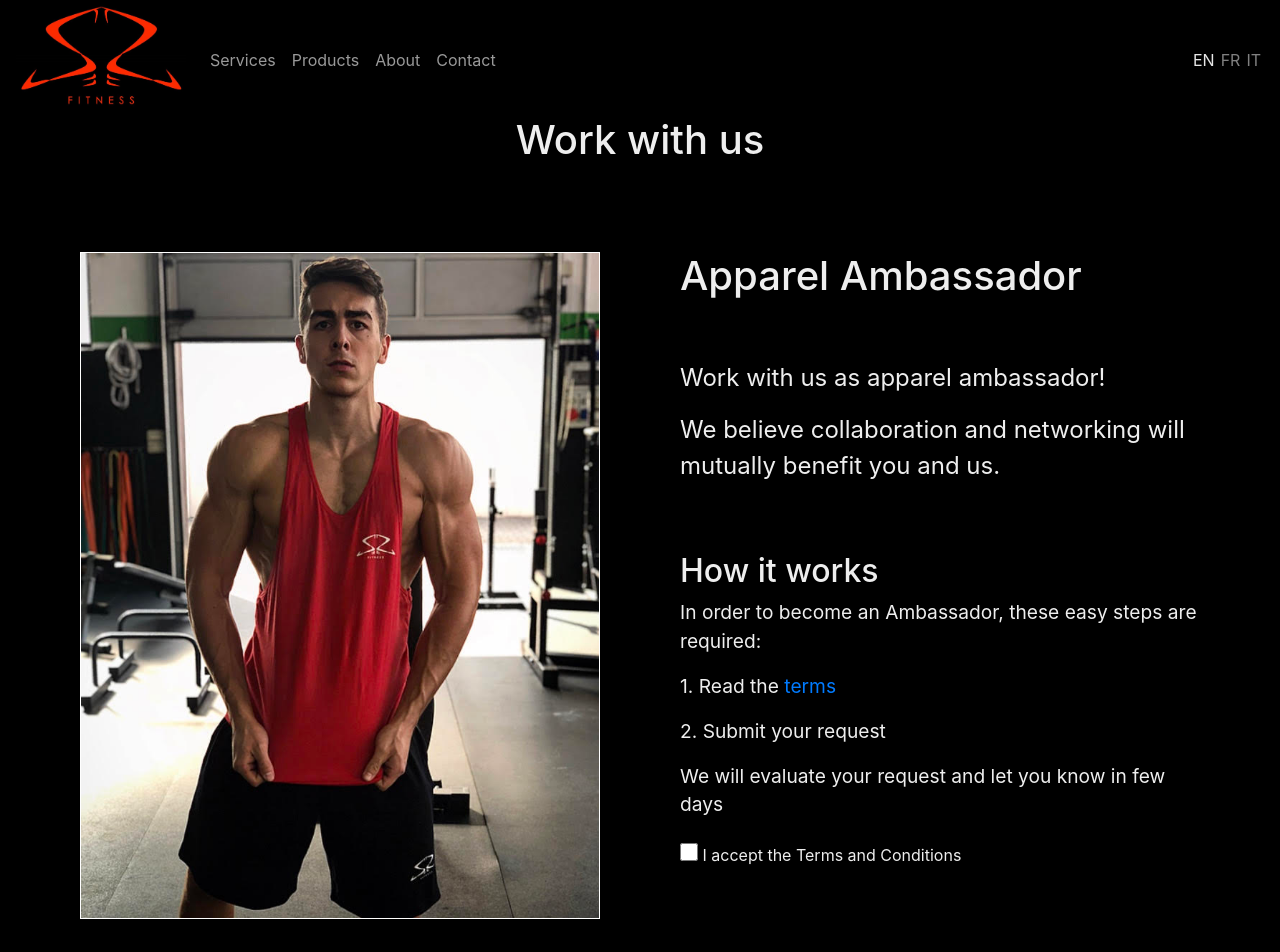
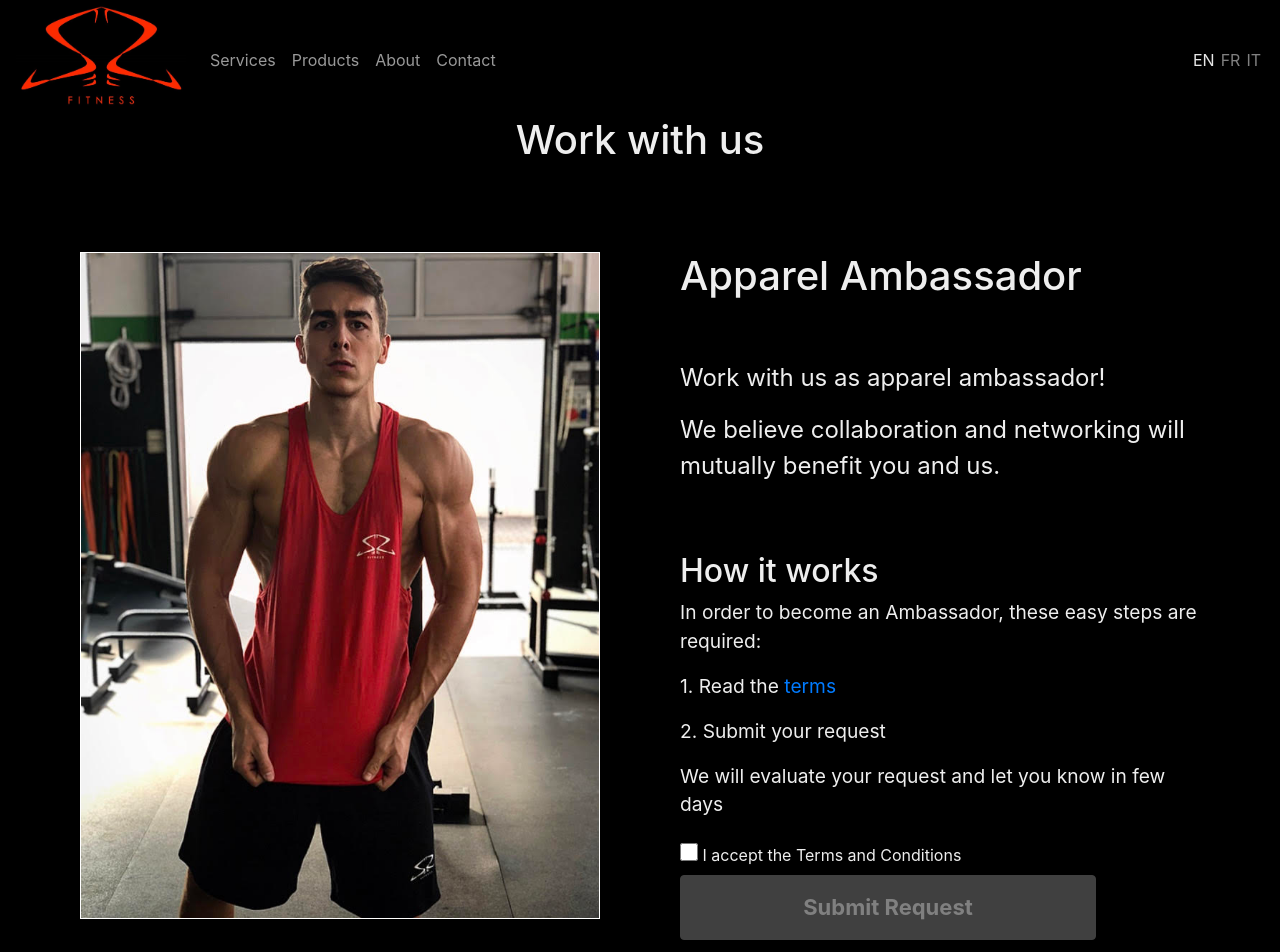
Before and after one commit to leo-russi/sebrussi.com, a Next.js app: page /Workwithus in a window 1280 px wide. Shown: the top 952 px of the page. Built offline with nearby package versions, Linux system fonts and the light colour scheme.

Commit message:
workwithus

```diff
--- a/pages/Workwithus.jsx
+++ b/pages/Workwithus.jsx
@@ -39,7 +39,7 @@ const Workwithus = ({lang}) => {
                                 <input id="chkTerms" type="checkbox" style={{width:18, height: 18}}  />
                                 <label htmlFor="chkTerms" style={{fontSize:'1rem'}}>&nbsp;{item.terms}</label>
                                 <br/>
-                                <a id="aWwus" className={`btn btn-success`} style={{padding:20}} ><span style={{fontWeight:'bold', fontSize:22}}>{item.btnSubmit}</span></a>
+                                <a id="aWwus" className={`btn btn-success`} style={{padding:15}} href="mailto:support@sebrussi.com"><span style={{fontWeight:'bold', fontSize:22}}>{item.btnSubmit}</span></a>
                                 {/* <a id="aWwus" disabled className="btn btn-secondary" style={{padding:20}}><span style={{fontWeight:'bold', fontSize:22}}>{item.btnSubmit}</span></a> */}
                             </div>
                         </div>
--- a/styles/globals.css
+++ b/styles/globals.css
@@ -107,10 +107,19 @@ a {
 }
 
 #aWwus{
-  display: none;
   width: 80%;
+  background-color: gray;
+  border-color: gray;
+  cursor: not-allowed;
+  opacity: 0.5;
+  text-decoration: none;
+  pointer-events: none;
 }
 
 #chkTerms:checked ~ #aWwus{
-display: block !important;
+  background-color: #28a745;
+  cursor: pointer;
+  opacity: 1;
+  pointer-events:auto;
+
 }
```
